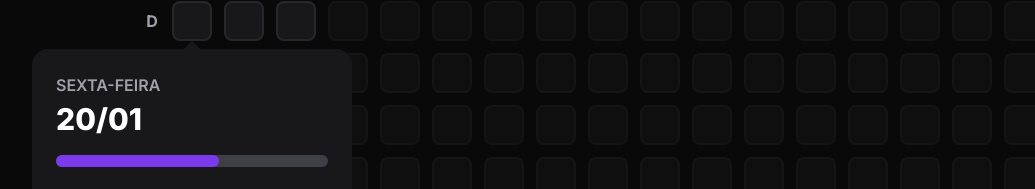
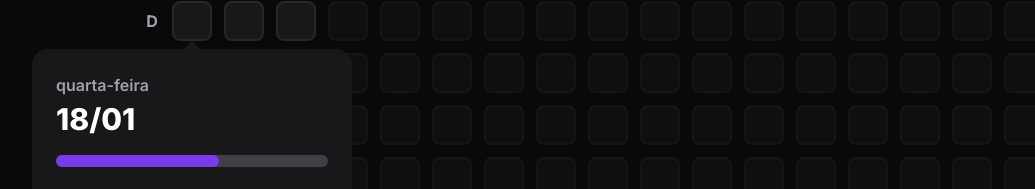
Before and after one commit to luizsmatos/habits-web, a React (Vite) app: page / in a window 1280 px wide. Both pictures are taken after a click on the button 212 px from the left and 312 px from the top of the page. Shown: the part 291-480 px from the top of the page, without its empty margins (20-1055 px from the left). Built offline with nearby package versions, Linux system fonts and the light colour scheme.

Commit message:
feat(HabitDay): add date in props and format date

```diff
--- a/src/components/HabitDay.tsx
+++ b/src/components/HabitDay.tsx
@@ -1,16 +1,22 @@
 import * as Popover from '@radix-ui/react-popover';
 import clsx from 'clsx';
+import dayjs from 'dayjs';
 
 import { Checkbox } from './Checkbox';
 import { ProgressBar } from './ProgressBar';
 
 interface HabitDayProps {
-  completed: number;
-  amount: number;
+  date: Date;
+  completed?: number;
+  amount?: number;
 }
 
-export function HabitDay({ completed, amount }: HabitDayProps) {
-  const completedPercentage = Math.round((completed / amount) * 100);
+export function HabitDay({ date, completed = 0, amount = 0 }: HabitDayProps) {
+  const completedPercentage =
+    amount > 0 ? Math.round((completed / amount) * 100) : 0;
+
+  const dayOfWeek = dayjs(date).format('dddd');
+  const dayAndMonth = dayjs(date).format('DD/MM');
 
   return (
     <Popover.Root>
@@ -34,9 +40,9 @@ export function HabitDay({ completed, amount }: HabitDayProps) {
 
       <Popover.Portal>
         <Popover.Content className='min-w-[320px] p-6 rounded-2xl bg-zinc-900 flex flex-col'>
-          <span className='font-semibold text-zinc-400'>SEXTA-FEIRA</span>
+          <span className='font-semibold text-zinc-400'>{dayOfWeek}</span>
           <span className='mt-1 font-extrabold leading-tight text-3xl'>
-            20/01
+            {dayAndMonth}
           </span>
 
           <ProgressBar progress={completedPercentage} />
```
